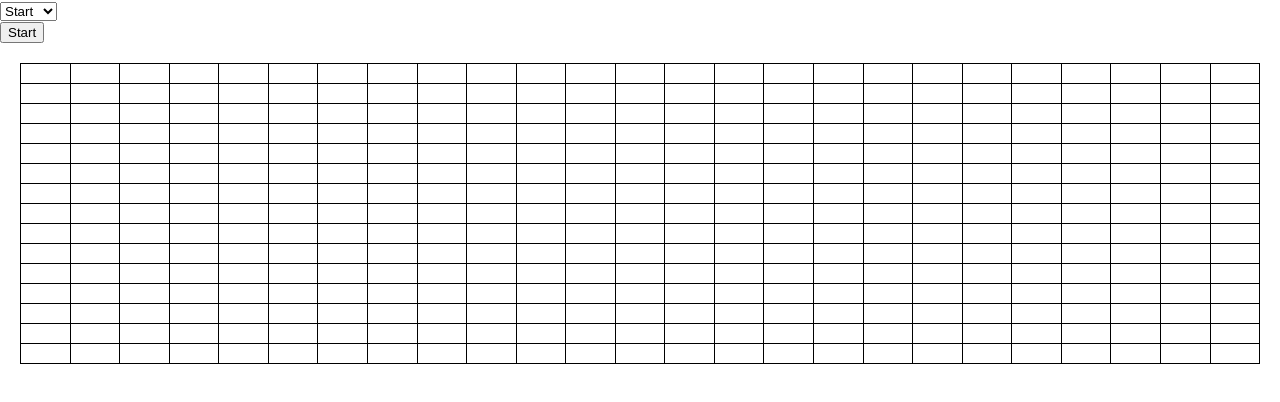
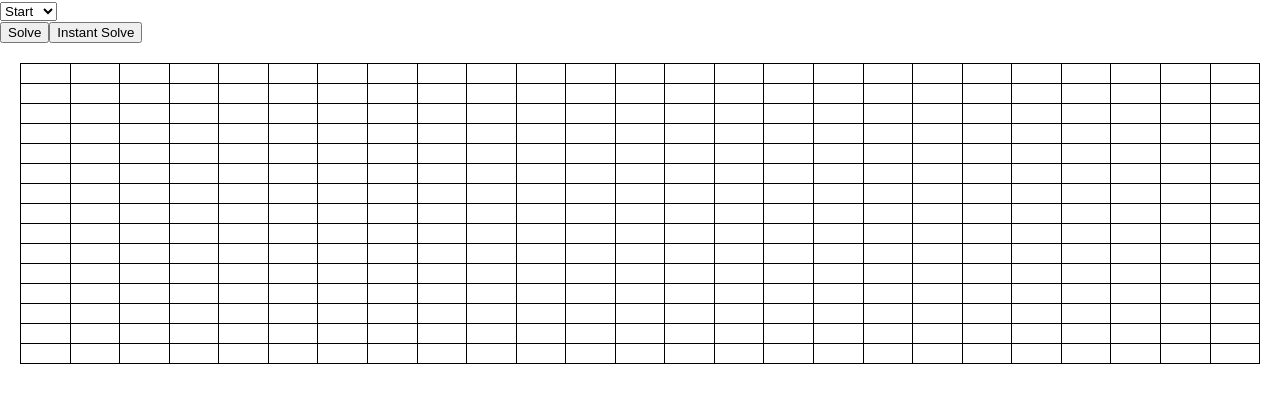
Before and after one commit to FFX3/PathfindingVisualiser, a React (Create React App) app: page / in a window 1280 px wide. Shown: the top 402 px of the page. Built offline with nearby package versions, Linux system fonts and the light colour scheme.

Commit message:
added an instand and step solve

```diff
--- a/src/PathfindingVisualizer/PathfindingVisualizer.jsx
+++ b/src/PathfindingVisualizer/PathfindingVisualizer.jsx
@@ -20,14 +20,16 @@ export default class PathfindingVisualizer extends Component {
       nodes: [],
       startPosition: {},
       endPosition: {},
+      timeOutIDs: [],
     };
     this.nodeTypeHandler = this.nodeTypeHandler.bind(this);
     this.startPathFinding = this.startPathFinding.bind(this);
     this.drawPath = this.drawPath.bind(this);
+    this.resetGrid = this.resetGrid.bind(this);
   }
 
   //path finding implementation
-  startPathFinding(){
+  startPathFinding(delay){
     const start = this.state.startPosition;
     const end = this.state.endPosition;
     //creates a grid of bools true for walkable terrain and false for the walls
@@ -45,6 +47,7 @@ export default class PathfindingVisualizer extends Component {
     let currentNodePos = start
     let loopCount = 0
 
+
     //loop starts here
     while(queue.length>0){
       currentNodePos = queue.pop()
@@ -53,9 +56,16 @@ export default class PathfindingVisualizer extends Component {
       loopCount += 1
 
       // this changes the color of the nodes
-      setTimeout((curPos)=>{
-        this.nodeTypeHandler('explored', curPos)
-      },1000*loopCount, currentNodePos)
+      if(delay>0){
+        let timeoutID = setTimeout((curPos)=>{
+          this.nodeTypeHandler('explored', curPos)
+        },delay*loopCount, currentNodePos)
+        this.setState(prevState => ({
+          timeOutIDs:[...prevState.timeOutIDs, timeoutID]
+        }))
+      }else{
+        this.nodeTypeHandler('explored', currentNodePos)
+      }
 
       let neighbours = dijkstra.FindNeighbours(nodeGrid, currentNodePos);
       neighbours.forEach((neighbour) => {
@@ -72,9 +82,19 @@ export default class PathfindingVisualizer extends Component {
         //end function return path
         let path = dijkstra.CrawlPath(nodeGrid, end);
         console.log(path)
-        setTimeout((path)=>{
+
+        if(delay > 0){
+          let timeoutID = setTimeout((path)=>{
+            this.drawPath(path)
+          },delay*loopCount, path)
+          this.setState(prevState => ({
+            timeOutIDs:[...prevState.timeOutIDs, timeoutID]
+          }))
+        }else{
           this.drawPath(path)
-        },1000*loopCount, path)
+        }
+
+
         return path
       }
       if(dijkstra.GCost(nodeGrid, queue[queue.length-1]) === Infinity){
@@ -160,6 +180,20 @@ export default class PathfindingVisualizer extends Component {
     this.setState({nodes});
   }
 
+  resetGrid(){ //clean grid types while preserving the 'walls' this will be called right before a solve starts to make sure the solve is not affected by previous solves
+    this.state.timeOutIDs.forEach((ID)=>{
+      clearTimeout(ID)
+    })
+
+    this.state.nodes.forEach((row)=>{
+      row.forEach((node)=>{
+        if(!(node.type.includes('start') || node.type.includes('end') || node.type.includes('wall'))){
+          this.nodeTypeHandler('erase', {x:node.col, y:node.row})
+        }
+      })
+    })
+  }
+
   //this logic should probably be in the Node components
   styleNode(x, y){
     let style;
@@ -211,7 +245,14 @@ export default class PathfindingVisualizer extends Component {
     const {nodes} = this.state;
     return (
       <div>
-        <button onClick={this.startPathFinding}>Start</button>
+        <button onClick={()=>{
+            this.resetGrid()
+            this.startPathFinding(300)}
+          }>Solve</button>
+        <button onClick={()=>{
+            this.resetGrid()
+            this.startPathFinding(0)}
+          }>Instant Solve</button>
         <div className="grid">
           {nodes.map((row, rowIndex) => {
             return (
```
